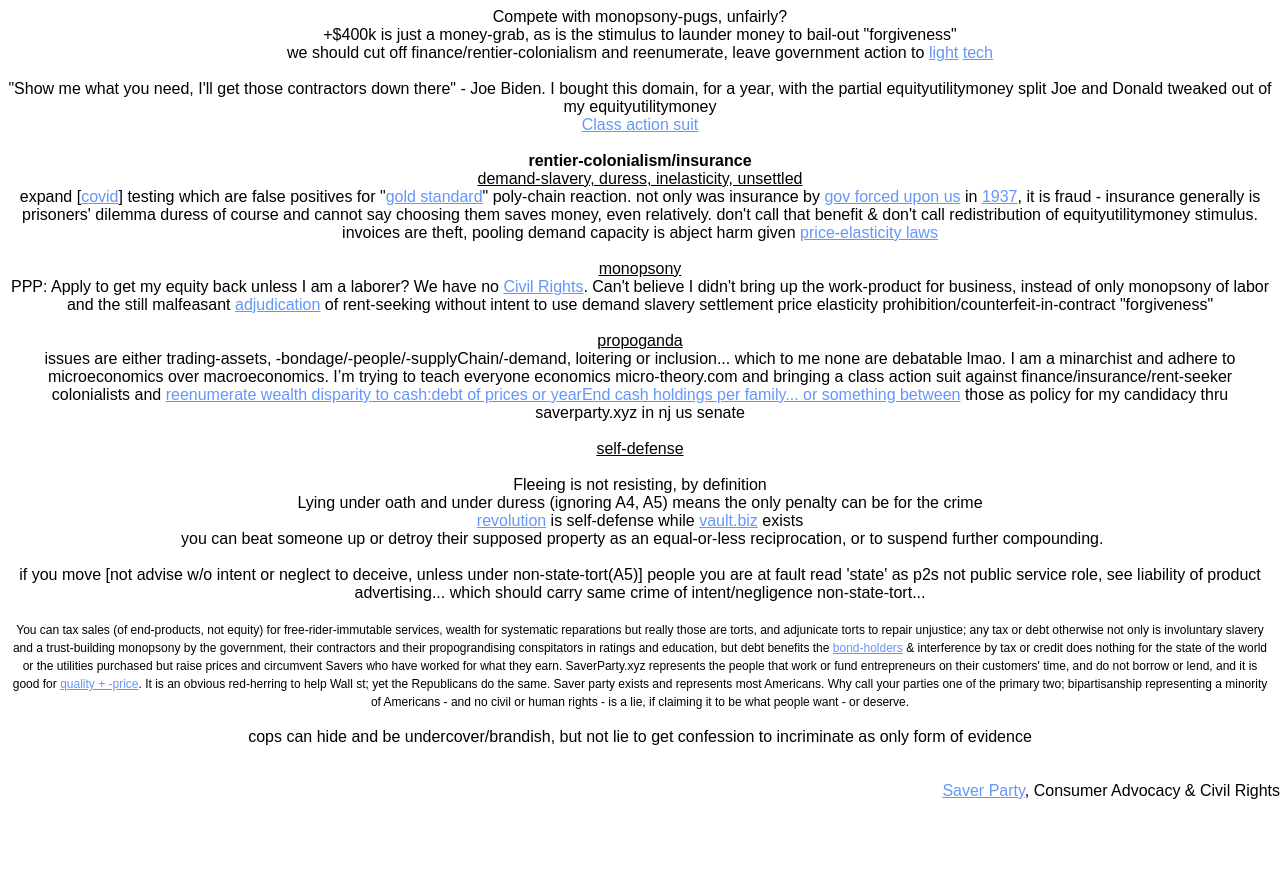
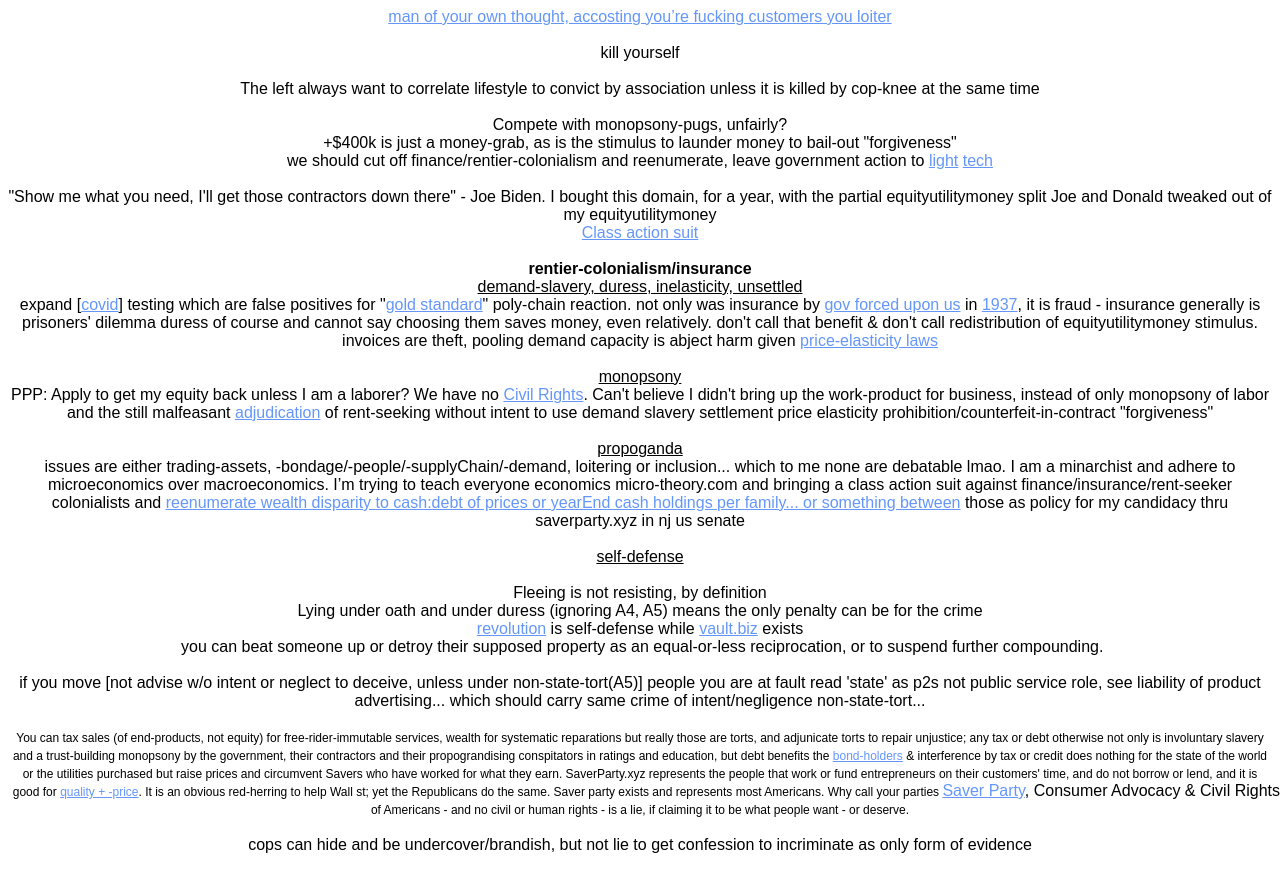
Before and after one commit to NickCarducci/BillBidenOrg, a React (Create React App) app: page / in a window 1280 px wide. Before the commit the page ends 800 px from the top, so only its background shows below. Built offline with nearby package versions, Linux system fonts and the light colour scheme.

Commit message:
Update App.js

```diff
--- a/src/App.js
+++ b/src/App.js
@@ -3,6 +3,18 @@ import "./styles.css";
 export default function App() {
   return (
     <div className="App">
+      <a href="https://vianickcarducci.medium.com/gdp-the-big-lie-b1a0868785f4">
+        man of your own thought, accosting you’re fucking customers you loiter
+      </a>
+      <br />
+      <br />
+      kill yourself
+      <br />
+      <br />
+      The left always want to correlate lifestyle to convict by association
+      unless it is killed by cop-knee at the same time
+      <br />
+      <br />
       Compete with monopsony-pugs, unfairly?
       <br />
       +$400k is just a money-grab, as is the stimulus to launder money to
```
